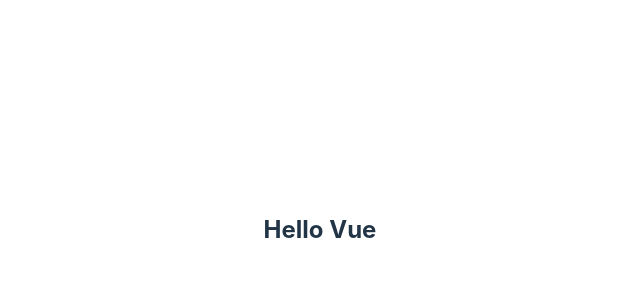
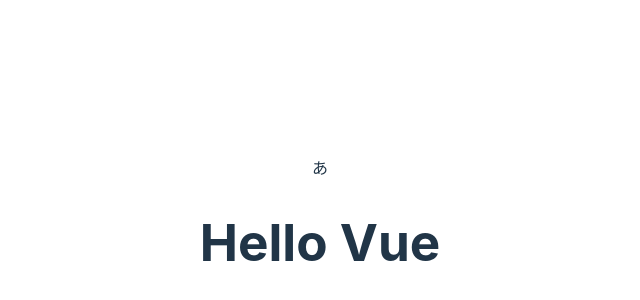
Before and after one commit to 2nofa11/NekoBook, a Vue app: page / in a window 1280 px wide. Shown: the part 170-470 px from the top of the page, without its empty margins (320-960 px from the left). Built offline with nearby package versions, Linux system fonts and the light colour scheme.

Commit message:
render関数の勉強②

```diff
--- a/src/App.vue
+++ b/src/App.vue
@@ -6,7 +6,8 @@
 </script>
 
 <template>
-  <anchored-heading :level="2">Hello Vue</anchored-heading>
+  あ
+  <anchored-heading :level="1">Hello Vue</anchored-heading>
 </template>
 
 <style scoped>
--- a/src/components/RenderExample.vue
+++ b/src/components/RenderExample.vue
@@ -1,14 +1,5 @@
-<template>
-  <h1 v-if="level === 1">
-    <slot></slot>
-  </h1>
-  <h2 v-else-if="level === 2">
-    <slot></slot>
-  </h2>
-</template>
-
 <script lang="ts">
-import { defineComponent } from "vue";
+import { defineComponent, h } from "vue";
 
 export default defineComponent({
   name: "AnchoredHeading",
@@ -18,6 +9,14 @@
       required: true,
     },
   },
+  render() {
+    // return h(
+    //   "h" + this.level, //タグ名
+    //   {}, //props属性
+    //   this.$slots.default // 子供の配列
+    // );
+    return h("h" + this.level, {}, this.$slots.default());
+  },
 });
 </script>
 
```
